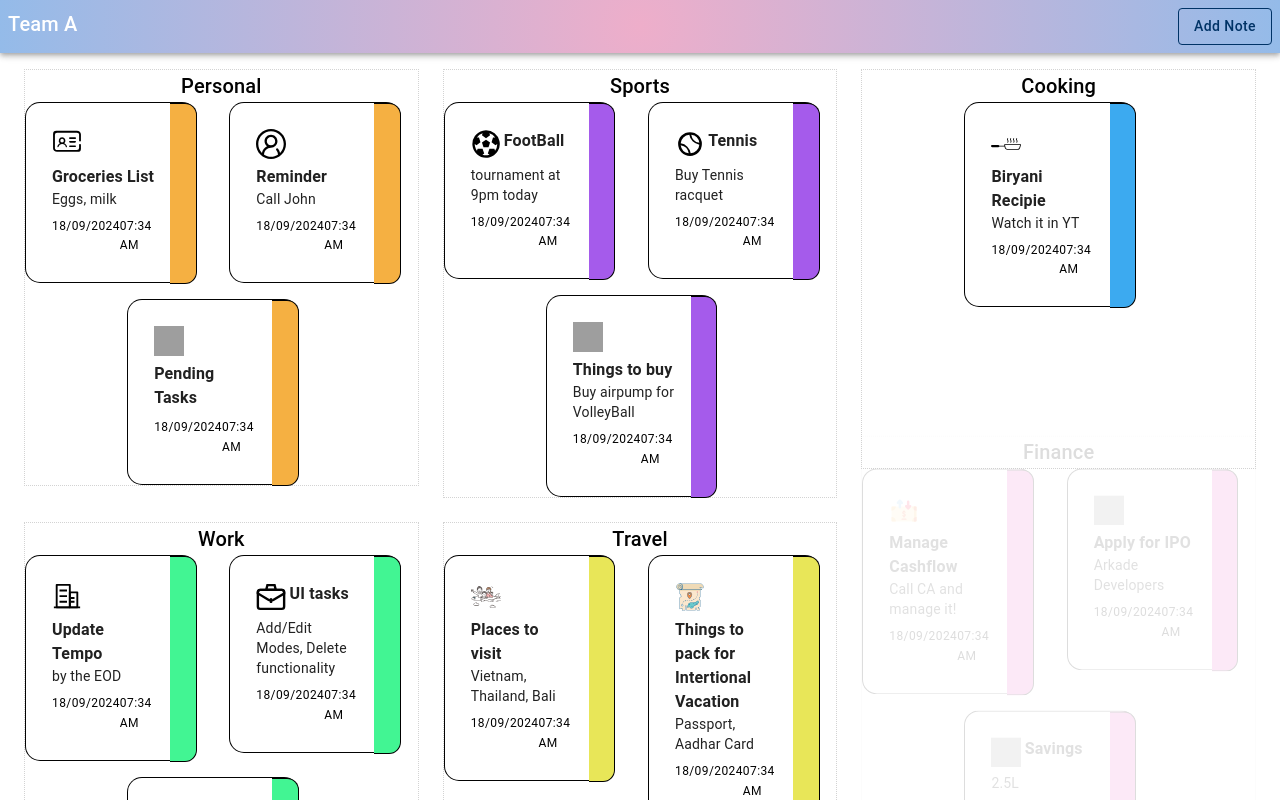
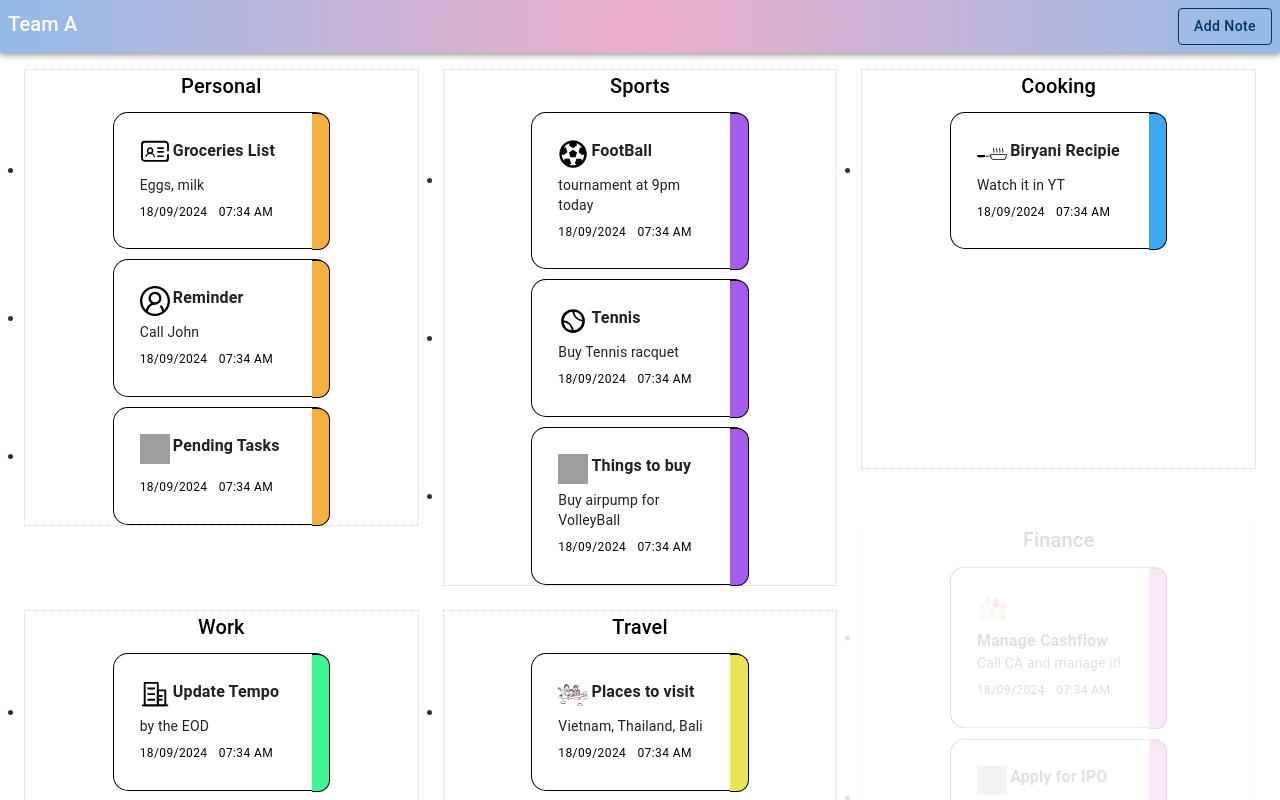
Before and after one commit to ajaykiran-reddy-by/sticky-notes, a React (Vite) app: page / in a window 1280 px wide. Shown: the top 800 px of the page. Built offline with nearby package versions, Linux system fonts and the light colour scheme; grey boxes are pictures that could not be loaded.

Commit message:
Add transition to reorder cards

```diff
--- a/src/App.tsx
+++ b/src/App.tsx
@@ -59,7 +59,7 @@ function App() {
           </Grid2>
         </Grid2>
       </AppBar>
-      <Box mt={2} pl={3} pr={3}>
+      <Box mt={2} pl={3} pr={3} sx={{backgroundColor: 'white'}}>
         <WorkspaceArea
           cbInd={cbInd}
           openDialog={openDialog}
--- a/src/components/ColumnContainer.tsx
+++ b/src/components/ColumnContainer.tsx
@@ -1,8 +1,8 @@
 import { Grid2, Typography } from "@mui/material";
 import TaskCard from "./TaskCard";
-import { useRef } from "react";
+import { useRef, useState } from "react";
 import { Section } from "../types/type";
-import { motion } from "framer-motion";
+import { motion, Reorder, useDragControls } from "framer-motion";
 
 const ColumnContainer = (props: Section) => {
   const {
@@ -17,7 +17,9 @@ const ColumnContainer = (props: Section) => {
     swapCard,
   } = props;
 
+  const controls = useDragControls()
   const containerRef = useRef<HTMLDivElement | null>(null);
+  const [items, setItems] = useState(cards.map(card => card.id))
 
   return (
     <motion.div
@@ -41,9 +43,11 @@ const ColumnContainer = (props: Section) => {
               {sectionName}
             </Typography>
           </Grid2>
-          <Grid2 container justifyContent={"center"} spacing={2}>
+          <Reorder.Group axis="y" values={items} onReorder={setItems} style={{ display: 'flex', flexDirection: 'column' , width: '100%', margin: 0, padding: 0}}>
             {cards.map((card, index) => (
-              <Grid2 size={{ xs: 12, md: 6 }}>
+                <Reorder.Item
+                dragControls={controls}
+                key={card.id} value={index} style={{ justifyContent: 'center', alignItems: 'center', alignContent: 'center' }}>
                 {/* <motion.div
                   animate={{ y: [-10, 10] }}
                   transition={{
@@ -63,13 +67,13 @@ const ColumnContainer = (props: Section) => {
                   color={sectionColor}
                   handleCloseCb={props.handleCloseCb}
                   {...card}
-                />
+                ></TaskCard>
                 {/* </motion.div> */}
-              </Grid2>
+                </Reorder.Item>
             ))}
+            </Reorder.Group>
           </Grid2>
         </Grid2>
-      </Grid2>
     </motion.div>
   );
 };
--- a/src/components/TaskCard.tsx
+++ b/src/components/TaskCard.tsx
@@ -52,6 +52,10 @@ const TaskCard = ({
         initial="offscreen"
         whileInView="onscreen"
         viewport={{ once: true, amount: 0.8 }}
+        style={{
+          display:'flex',
+          justifyContent: "center",
+          alignItems: "center",}}
       >
         <ConfigureTodo
           open={openDialog}
@@ -66,7 +70,7 @@ const TaskCard = ({
           onDragEnter={() => swapCard(id)}
           sx={{
             display: "flex",
-            justifyContent: "space-between",
+            justifyContent: "center",
             alignItems: "center",
             borderRadius: "15px",
             boxShadow: isDragging ? "6px 6px" : "none",
@@ -76,7 +80,8 @@ const TaskCard = ({
             position: "relative",
             overflow: "visible",
             backgroundColor: "#fff",
-            maxWidth: "80%",
+            marginTop: '10px',
+            width: "50%",
           }}
           onMouseEnter={() => setIsHovering(true)}
           onMouseLeave={() => setIsHovering(false)}
@@ -130,7 +135,7 @@ const TaskCard = ({
               position: "absolute",
               top: 0,
               right: 0,
-              width: "15%",
+              width: "8%",
               height: "100%",
               backgroundColor: color,
               borderTopRightRadius: "12px",
--- a/src/components/WorkspaceArea.tsx
+++ b/src/components/WorkspaceArea.tsx
@@ -23,7 +23,7 @@ const WorkspaceArea = ({ openDialog, handleCloseCb, cbInd }: Props) => {
 
   const [columns, setColumns] = useState<Section[]>(initialiseSectionData());
   const [openDelete, setOpenDelete] = useState(false);
-  const [targetCardId ,setTargetCardId] = useState<number>();
+  const [targetCardId ,setTargetCardId] = useState<number | null>();
 
   useEffect(() => {
     if (!openDialog) {
@@ -123,7 +123,7 @@ const WorkspaceArea = ({ openDialog, handleCloseCb, cbInd }: Props) => {
 
           const updatedColumns = [...columns];
           updatedColumns[sourceColIndex] = updatedColumn;
-
+          setTargetCardId(null)
           setColumns(updatedColumns);
         } else {
           //handle moving cards to different columns
@@ -160,7 +160,7 @@ const WorkspaceArea = ({ openDialog, handleCloseCb, cbInd }: Props) => {
 
   return (
     <>
-      <Grid2 container spacing={3} style={{ position: "relative" }}>
+      <Grid2 container spacing={3} style={{ position: "relative"}}>
         {columns.map((column, index) => (
           <Grid2 size={{ xs: 12, md: 4 }}>
             <motion.div
```
